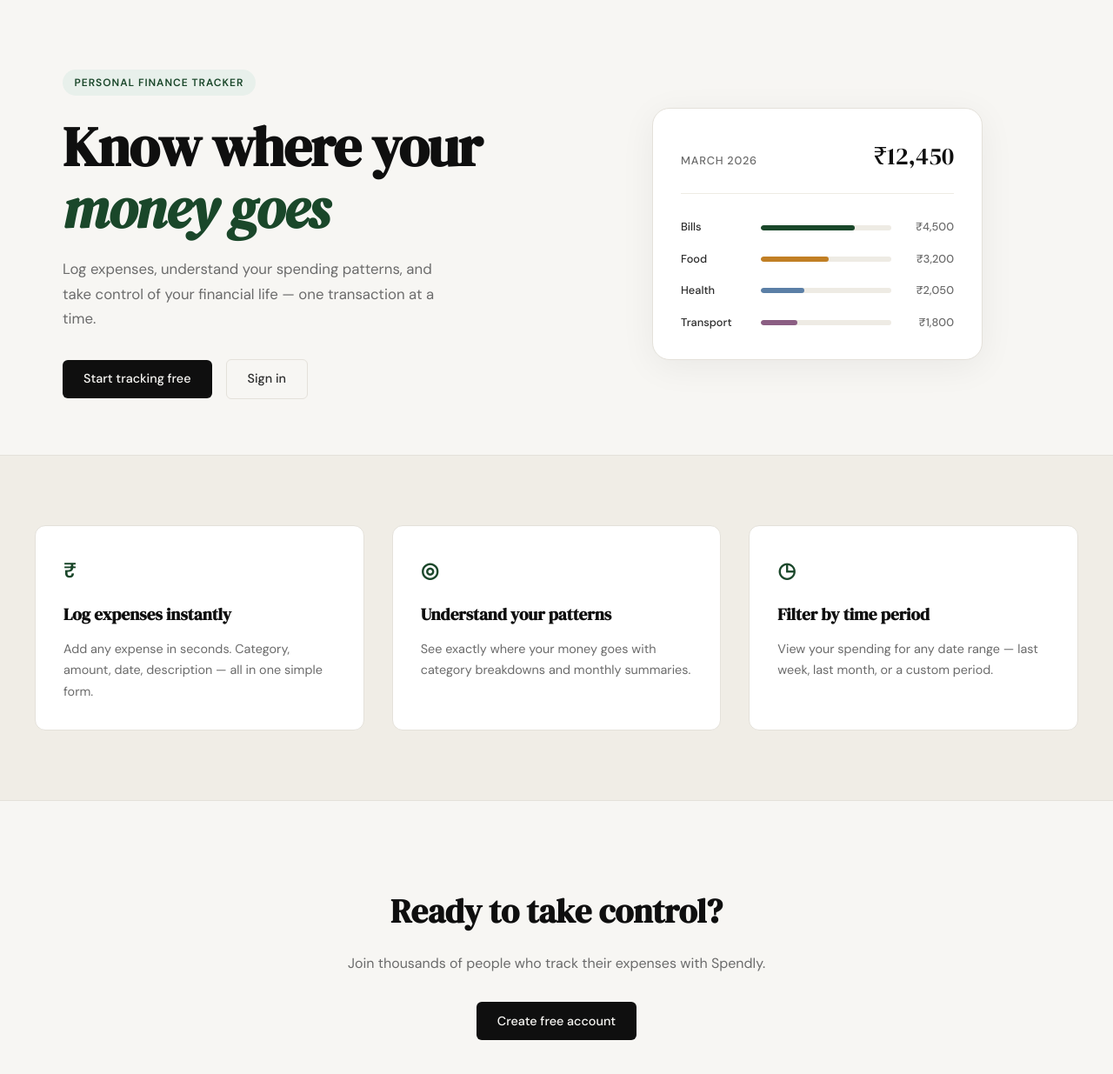
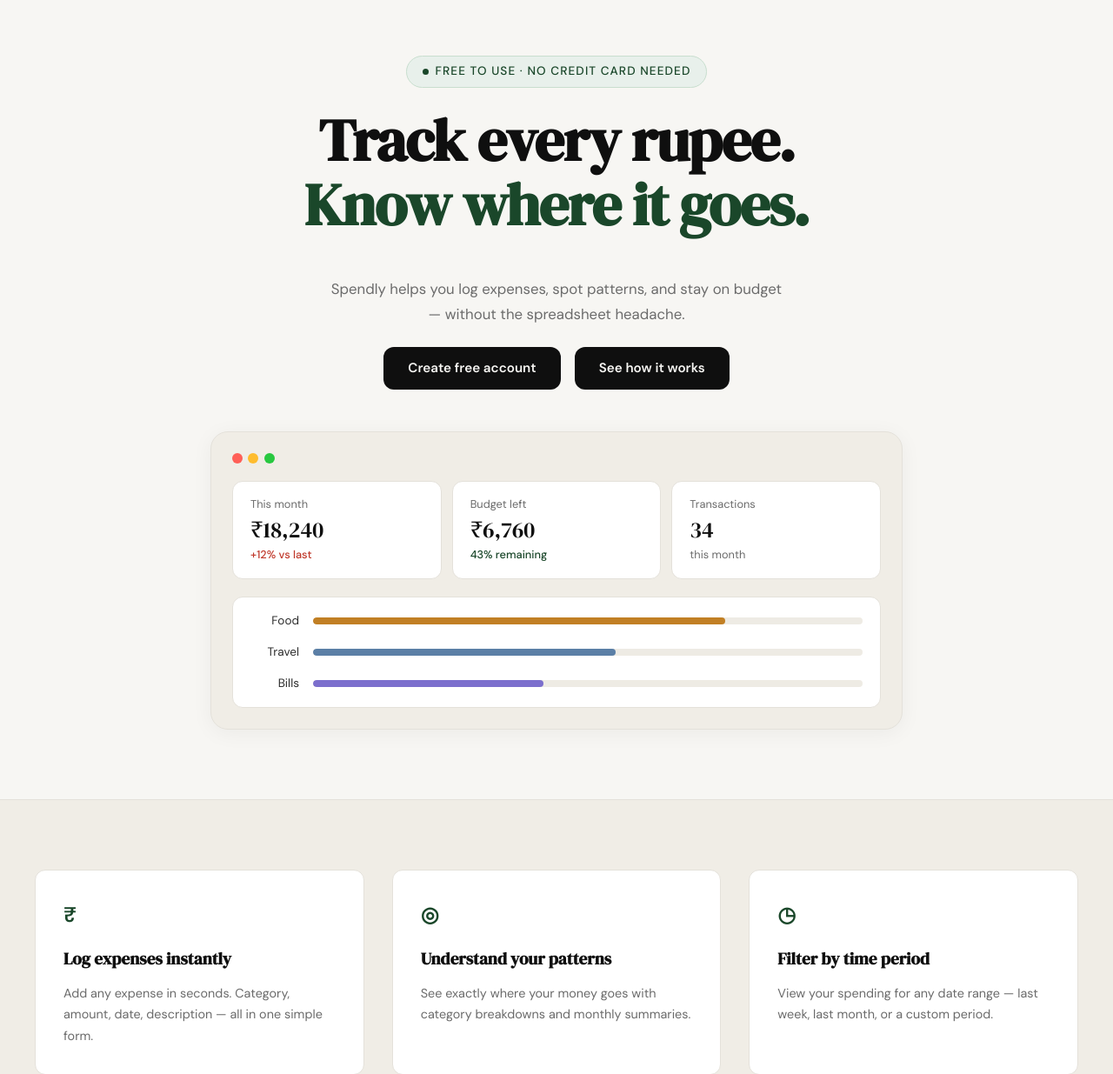
Before and after one commit to goginenivamsisujan/spendly, a Flask app: page / in a window 1280 px wide. Shown: the part 61-1296 px from the top of the page at 87% size. Run offline with Flask 3, Linux system fonts and the light colour scheme.

Commit message:
landing: redesign hero section to match mockup

```diff
--- a/file.txt
+++ b/file.txt
@@ -40,3 +40,8 @@ footer link href from "#" to "/privacy".
 4. Make sure the appearance looks like the website's theme
 
 git commit -m "landing: add privacy policy page and route"
+
+I've attached a screenshot of the updated Spendly hero section design.
+
+Modify only the hero section in @templates/landing.html and @static/css/landing.css
+to match this image exactly. Do not touch any other part of the page.
--- /dev/null
+++ b/static/css/landing.css
@@ -0,0 +1,226 @@
+/* ------------------------------------------------------------------ */
+/* Hero — override style.css grid layout with centered single column   */
+/* ------------------------------------------------------------------ */
+
+.hero {
+    display: flex;
+    flex-direction: column;
+    align-items: center;
+    text-align: center;
+    padding: 4rem 2rem 5rem;
+    max-width: 860px;
+    margin: 0 auto;
+    gap: 3rem;
+}
+
+/* Badge */
+
+.hero-badge {
+    display: inline-flex;
+    align-items: center;
+    gap: 0.5rem;
+    background: var(--accent-light);
+    color: var(--accent);
+    font-size: 0.85rem;
+    font-weight: 500;
+    padding: 0.4rem 1.1rem;
+    border-radius: 999px;
+    border: 1px solid #c8dece;
+    margin-bottom: 0;
+}
+
+.hero-badge-dot {
+    width: 7px;
+    height: 7px;
+    border-radius: 50%;
+    background: var(--accent);
+    flex-shrink: 0;
+}
+
+/* Title */
+
+.hero-title {
+    font-family: var(--font-display);
+    font-size: clamp(2.6rem, 6vw, 4.25rem);
+    line-height: 1.1;
+    letter-spacing: -0.02em;
+    color: var(--ink);
+    margin-bottom: 1.25rem;
+}
+
+.hero-title-accent {
+    color: var(--accent);
+    font-style: normal;
+}
+
+/* Subtitle */
+
+.hero-subtitle {
+    font-size: 1.05rem;
+    color: var(--ink-muted);
+    line-height: 1.7;
+    max-width: 520px;
+    margin: 0 auto 0;
+}
+
+/* Hero text wrapper */
+
+.hero-text {
+    display: flex;
+    flex-direction: column;
+    align-items: center;
+    gap: 1.5rem;
+    width: 100%;
+}
+
+/* Buttons */
+
+.hero-actions {
+    display: flex;
+    gap: 1rem;
+    justify-content: center;
+    flex-wrap: wrap;
+}
+
+.btn-hero {
+    display: inline-block;
+    background: var(--ink);
+    color: var(--paper);
+    padding: 0.75rem 1.75rem;
+    border-radius: var(--radius-md);
+    font-family: var(--font-body);
+    font-size: 0.95rem;
+    font-weight: 600;
+    text-decoration: none;
+    transition: background 0.2s;
+}
+
+.btn-hero:hover { background: var(--accent); }
+
+/* ------------------------------------------------------------------ */
+/* Dashboard mock card                                                  */
+/* ------------------------------------------------------------------ */
+
+.hero-dashboard {
+    width: 100%;
+}
+
+.dashboard-card {
+    background: var(--paper-warm);
+    border: 1px solid var(--border);
+    border-radius: var(--radius-lg);
+    padding: 1.5rem;
+    box-shadow: 0 4px 24px rgba(0,0,0,0.05);
+}
+
+/* Traffic light dots */
+
+.dashboard-dots {
+    display: flex;
+    gap: 0.4rem;
+    margin-bottom: 1.25rem;
+}
+
+.dot {
+    width: 12px;
+    height: 12px;
+    border-radius: 50%;
+}
+
+.dot-red    { background: #ff5f57; }
+.dot-yellow { background: #febc2e; }
+.dot-green  { background: #28c840; }
+
+/* Stat cards row */
+
+.dashboard-stats {
+    display: grid;
+    grid-template-columns: repeat(3, 1fr);
+    gap: 0.75rem;
+    margin-bottom: 1.25rem;
+}
+
+.stat-card {
+    background: var(--paper-card);
+    border: 1px solid var(--border);
+    border-radius: var(--radius-md);
+    padding: 1rem 1.25rem;
+    text-align: left;
+}
+
+.stat-label {
+    font-size: 0.8rem;
+    color: var(--ink-muted);
+    margin-bottom: 0.3rem;
+}
+
+.stat-value {
+    font-family: var(--font-display);
+    font-size: 1.6rem;
+    color: var(--ink);
+    line-height: 1.15;
+    margin-bottom: 0.25rem;
+}
+
+.stat-change {
+    font-size: 0.8rem;
+    font-weight: 500;
+}
+
+.change-red   { color: var(--danger); }
+.change-green { color: var(--accent); }
+
+.stat-meta {
+    font-size: 0.8rem;
+    color: var(--ink-muted);
+}
+
+/* Progress bars */
+
+.dashboard-bars {
+    background: var(--paper-card);
+    border: 1px solid var(--border);
+    border-radius: var(--radius-md);
+    padding: 1rem 1.25rem;
+    display: flex;
+    flex-direction: column;
+    gap: 0.9rem;
+}
+
+.db-bar-row {
+    display: grid;
+    grid-template-columns: 56px 1fr;
+    align-items: center;
+    gap: 1rem;
+}
+
+.db-bar-label {
+    font-size: 0.85rem;
+    color: var(--ink-soft);
+    text-align: right;
+}
+
+.db-bar-track {
+    height: 8px;
+    background: var(--border-soft);
+    border-radius: 999px;
+    overflow: hidden;
+}
+
+.db-bar-fill {
+    height: 100%;
+    border-radius: 999px;
+}
+
+.db-bar-orange { background: #c17f24; }
+.db-bar-blue   { background: #5b7fa6; }
+.db-bar-purple { background: #7c6fcd; }
+
+/* ------------------------------------------------------------------ */
+/* Responsive                                                           */
+/* ------------------------------------------------------------------ */
+
+@media (max-width: 600px) {
+    .dashboard-stats { grid-template-columns: 1fr; }
+    .hero { padding: 3rem 1rem 4rem; }
+}
--- a/templates/landing.html
+++ b/templates/landing.html
@@ -2,59 +2,74 @@
 
 {% block title %}Spendly — Track Every Rupee{% endblock %}
 
+{% block head %}
+<link rel="stylesheet" href="{{ url_for('static', filename='css/landing.css') }}">
+{% endblock %}
+
 {% block content %}
 
 <section class="hero">
-    <div class="hero-inner">
-        <div class="hero-badge">Personal Finance Tracker</div>
+    <div class="hero-text">
+        <div class="hero-badge">
+            <span class="hero-badge-dot"></span>
+            Free to use · No credit card needed
+        </div>
         <h1 class="hero-title">
-            Know where your<br>
-            <em>money goes</em>
+            Track every rupee.<br>
+            <span class="hero-title-accent">Know where it goes.</span>
         </h1>
         <p class="hero-subtitle">
-            Log expenses, understand your spending patterns,
-            and take control of your financial life —
-            one transaction at a time.
+            Spendly helps you log expenses, spot patterns, and stay
+            on budget — without the spreadsheet headache.
         </p>
         <div class="hero-actions">
-            <a href="{{ url_for('register') }}" class="btn-primary">Start tracking free</a>
-            <a href="{{ url_for('login') }}" class="btn-ghost">Sign in</a>
+            <a href="{{ url_for('register') }}" class="btn-hero">Create free account</a>
+            <a href="#" class="btn-hero">See how it works</a>
         </div>
     </div>
-    <div class="hero-visual">
-        <div class="mock-card">
-            <div class="mock-card-header">
-                <span class="mock-label">March 2026</span>
-                <span class="mock-total">₹12,450</span>
+
+    <div class="hero-dashboard">
+        <div class="dashboard-card">
+            <div class="dashboard-dots">
+                <span class="dot dot-red"></span>
+                <span class="dot dot-yellow"></span>
+                <span class="dot dot-green"></span>
             </div>
-            <div class="mock-bars">
-                <div class="mock-bar-row">
-                    <span class="mock-cat">Bills</span>
-                    <div class="mock-bar-track">
-                        <div class="mock-bar" style="width: 72%"></div>
+            <div class="dashboard-stats">
+                <div class="stat-card">
+                    <div class="stat-label">This month</div>
+                    <div class="stat-value">₹18,240</div>
+                    <div class="stat-change change-red">+12% vs last</div>
+                </div>
+                <div class="stat-card">
+                    <div class="stat-label">Budget left</div>
+                    <div class="stat-value">₹6,760</div>
+                    <div class="stat-change change-green">43% remaining</div>
+                </div>
+                <div class="stat-card">
+                    <div class="stat-label">Transactions</div>
+                    <div class="stat-value">34</div>
+                    <div class="stat-meta">this month</div>
+                </div>
+            </div>
+            <div class="dashboard-bars">
+                <div class="db-bar-row">
+                    <span class="db-bar-label">Food</span>
+                    <div class="db-bar-track">
+                        <div class="db-bar-fill db-bar-orange" style="width: 75%"></div>
                     </div>
-                    <span class="mock-amt">₹4,500</span>
                 </div>
-                <div class="mock-bar-row">
-                    <span class="mock-cat">Food</span>
-                    <div class="mock-bar-track">
-                        <div class="mock-bar mock-bar-2" style="width: 52%"></div>
+                <div class="db-bar-row">
+                    <span class="db-bar-label">Travel</span>
+                    <div class="db-bar-track">
+                        <div class="db-bar-fill db-bar-blue" style="width: 55%"></div>
                     </div>
-                    <span class="mock-amt">₹3,200</span>
                 </div>
-                <div class="mock-bar-row">
-                    <span class="mock-cat">Health</span>
-                    <div class="mock-bar-track">
-                        <div class="mock-bar mock-bar-3" style="width: 33%"></div>
+                <div class="db-bar-row">
+                    <span class="db-bar-label">Bills</span>
+                    <div class="db-bar-track">
+                        <div class="db-bar-fill db-bar-purple" style="width: 42%"></div>
                     </div>
-                    <span class="mock-amt">₹2,050</span>
-                </div>
-                <div class="mock-bar-row">
-                    <span class="mock-cat">Transport</span>
-                    <div class="mock-bar-track">
-                        <div class="mock-bar mock-bar-4" style="width: 28%"></div>
-                    </div>
-                    <span class="mock-amt">₹1,800</span>
                 </div>
             </div>
         </div>
```
